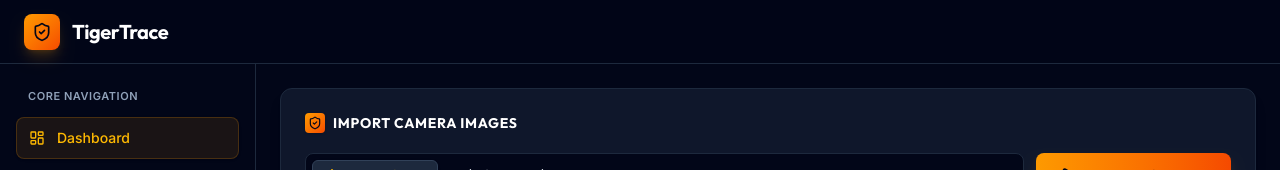
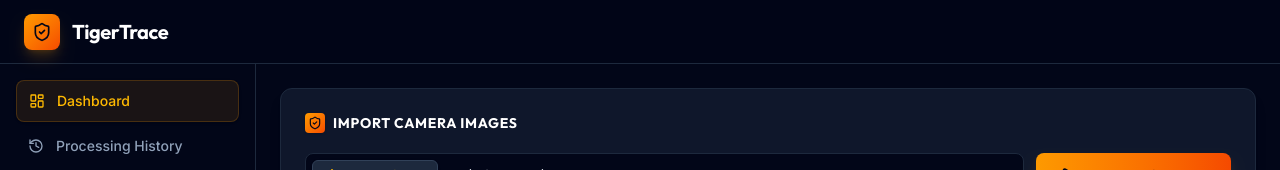
Before and after one commit to ShubhamYadav-006/tiger-trace, a React (Vite) app in the folder frontend/: page / in a window 1280 px wide. Shown: the top 170 px of the page. Built offline with nearby package versions, Linux system fonts and the light colour scheme; no server answers.

Commit message:
style(sidebar): remove Core Navigation header text

```diff
--- a/frontend/src/components/layout/Sidebar.tsx
+++ b/frontend/src/components/layout/Sidebar.tsx
@@ -46,9 +46,6 @@ export const Sidebar: React.FC<SidebarProps> = ({
   return (
     <aside className="w-64 bg-slate-950 border-r border-slate-800 flex flex-col select-none">
       <div className="p-4 space-y-1">
-        <div className="px-3 py-2 text-[11px] font-semibold text-slate-400 uppercase tracking-wider">
-          Core Navigation
-        </div>
         <nav className="space-y-1">
           {navItems.map((item) => {
             const Icon = item.icon;
```
